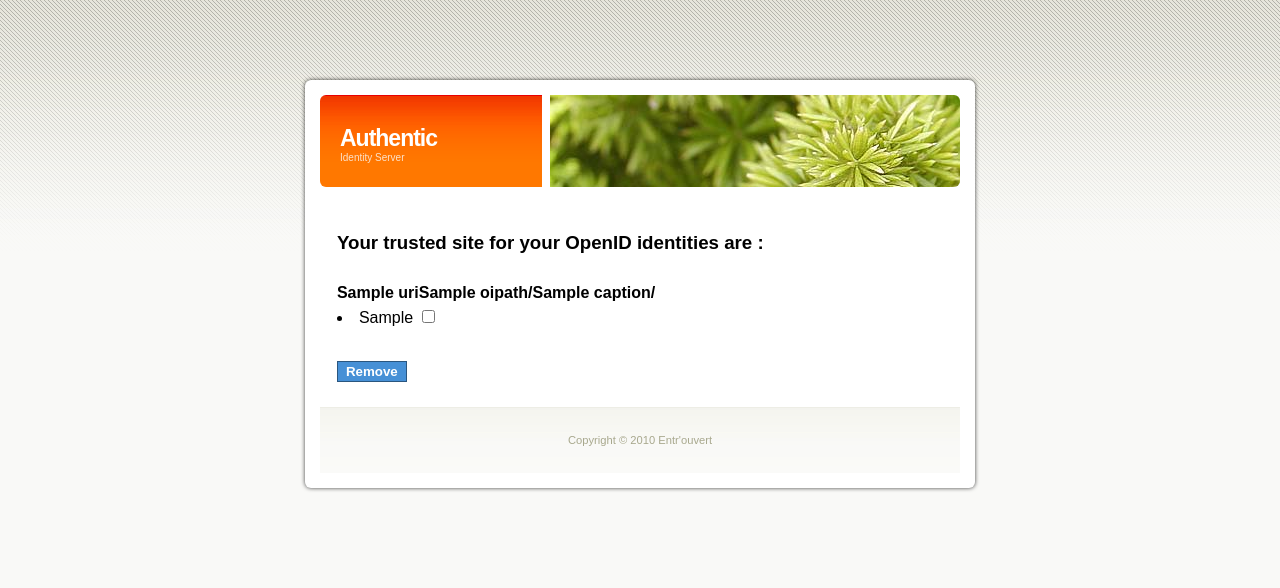
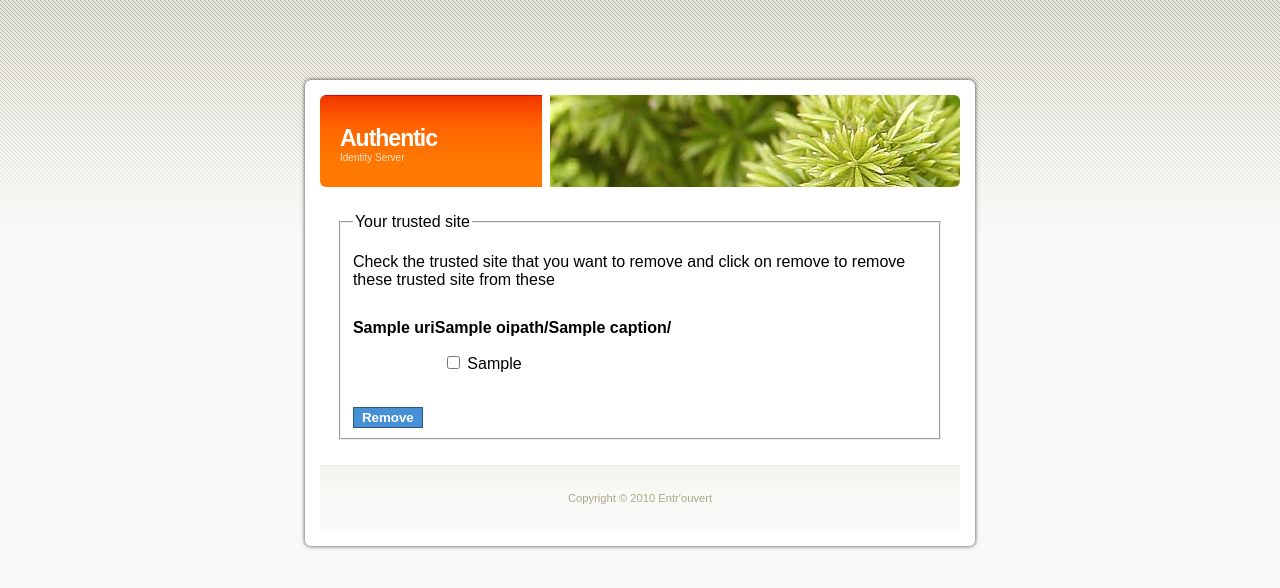
Before and after one commit to incuna/authentic, a Django app: template templates/django_openid_provider/manage_trustroot.html in a window 1280 px wide. Shown: the top 588 px of the page. Run offline with Django 3.2, Linux system fonts and the light colour scheme; the template is opened without the code that fills it: most values are stand-ins (such as "Sample title", 1, 10 or a date in 2020); parts of the project's set-up code (start-up, migrations or seed data) failed here and were passed over.

Commit message:
[openid_provider] Improve template to manage openid account
 - Improve manage id
 - Improve manage trusted root
 - Improve the page of the openid end point (/openid)

```diff
--- a/templates/django_openid_provider/manage_trustroot.html
+++ b/templates/django_openid_provider/manage_trustroot.html
@@ -6,19 +6,24 @@
 {% endblock %}
 
 {% block content %}
-<h3>Your trusted site for your OpenID identities are : </h3>
+<fieldset>
+<legend>{% trans "Your trusted site" %} </legend>
+<p>Check the trusted site that you want to remove and click on remove to remove these trusted site from these </p>
  <form action="." id="form" method="post">
  {% for key, value in openids.items %}
     <p> <h4> {{ uri }}{{ oipath }}/{{ value.caption }}/ </h4>
+    <ul class="NoBullet">
     {% for key2, value2 in value.trustroot.items %}
-        <li> {{ value2 }} <input type="checkbox" name = "trustremove" value = {{ key2 }} /> </li>
+        <li class="indented"> <input type="checkbox" name = "trustremove" value = {{ key2 }} /> {{ value2 }} </li>
     {% empty %}
         You have no trusted site for this openid
     {% endfor %}
+    </ul>
     </p>
  {% endfor %}
  {% if trust_sum != 0 %}
     <br><input type="submit" value="Remove" />
  {% endif %}
  </form>
+ </fieldset>
 {% endblock %}
--- a/templates/django_openid_provider/server.html
+++ b/templates/django_openid_provider/server.html
@@ -11,7 +11,7 @@
 {% block content %}
 
 {% if nb_openid > 0 %}
- <p>To manage your OpenID account go on <a href='/openid/manageid/'> manage your OpenID account</a></p>
+ <p>To manage your OpenID accounts go on <a href='/openid/manageid/'> manage your OpenID account</a></p>
 <h3>Your OpenID account are: </h3>
  {% for key, value in openids.items %}
     <p> <h4> {{ uri }}{{ oipath }}/{{ value.caption }}/ </h4>
```
Also changed, not shown: templates/django_openid_provider/manage_id.html (+10 -5 lines).
